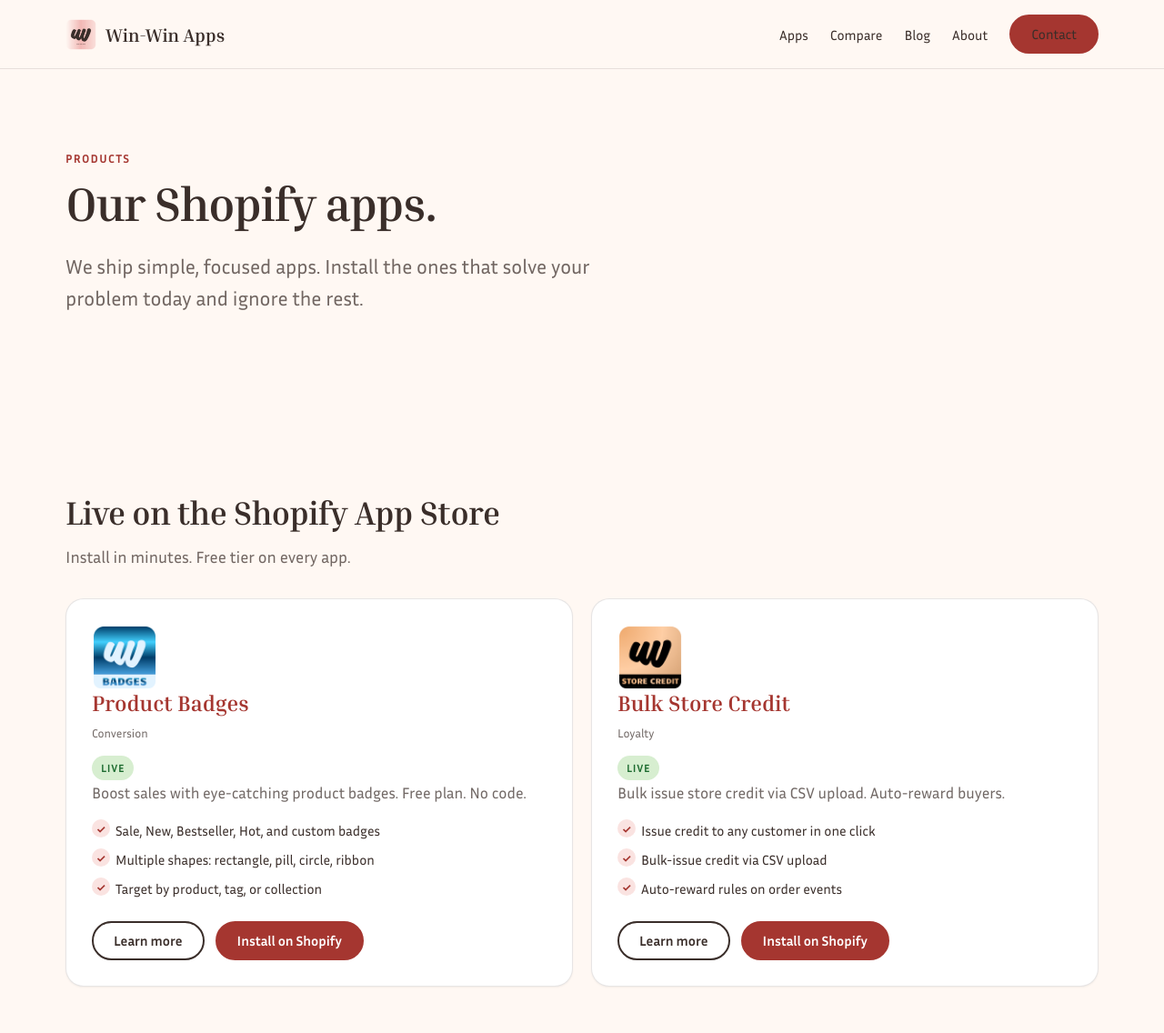
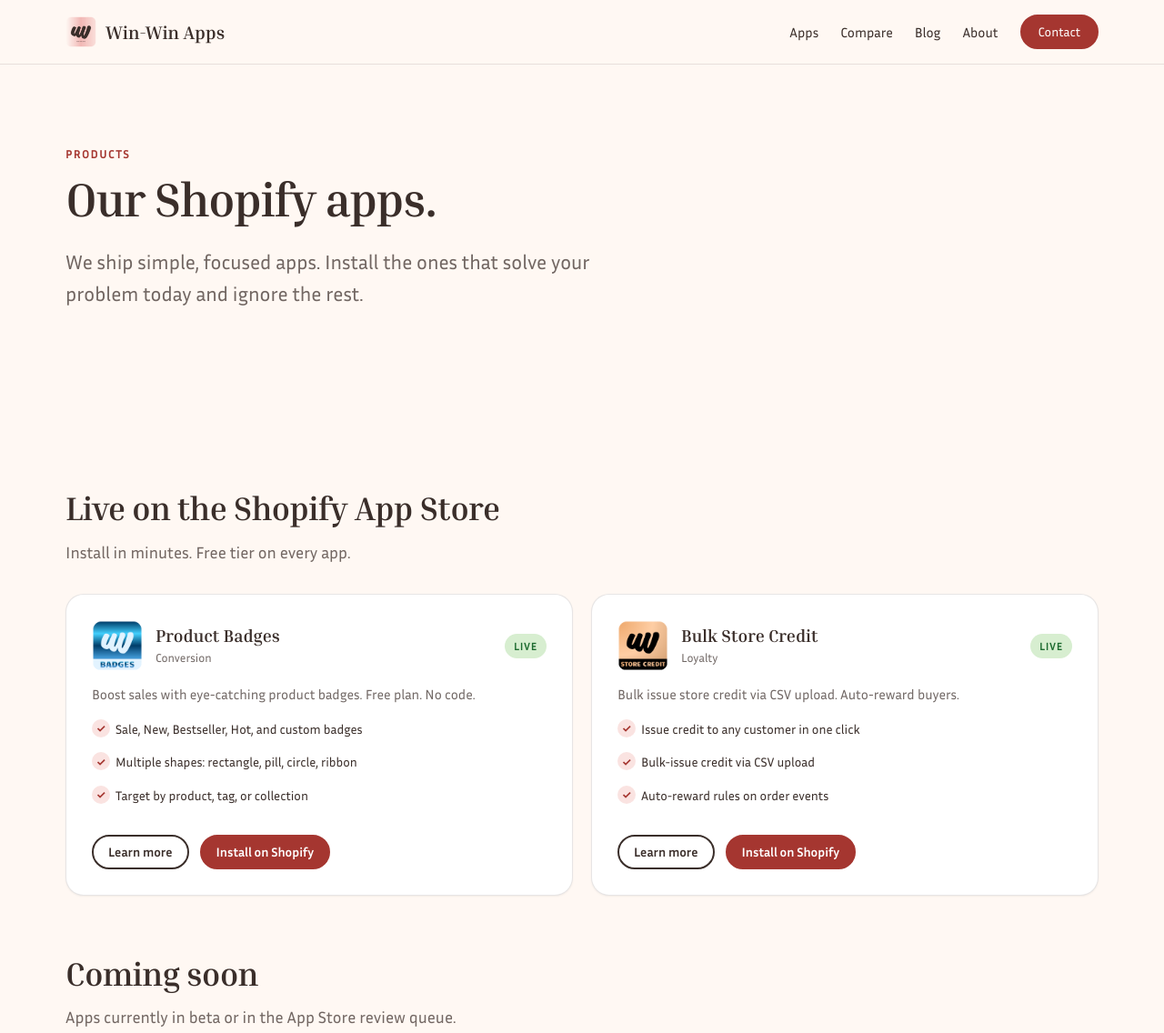
Before and after one commit to omarshahban/wwapps-website, an Astro site: page /apps in a window 1280 px wide. Shown: the top 1136 px of the page at 91% size. Built offline with nearby package versions, Linux system fonts and the light colour scheme; Astro itself is replaced by a stand-in of ours.

Commit message:
designer lens pass 1: contact button contrast, 4-item grid, app card styles

```diff
--- a/src/content/config.ts
+++ b/src/content/config.ts
@@ -77,7 +77,9 @@
     title: z.string(),
     description: z.string(),
     ourApp: z.string(),
+    ourAppSlug: z.string().optional(),
     competitor: z.string(),
+    competitorUrl: z.string().url().optional(),
     publishedAt: z.coerce.date(),
     updatedAt: z.coerce.date(),
     verdictSummary: z.string(),
--- a/src/pages/apps/index.astro
+++ b/src/pages/apps/index.astro
@@ -30,7 +30,7 @@
             <h2>Live on the Shopify App Store</h2>
             <p>Install in minutes. Free tier on every app.</p>
           </div>
-          <div class="grid">
+          <div class={liveApps.length === 4 ? "grid-4" : "grid"}>
             {liveApps.map(app => <AppCard app={app} />)}
           </div>
         </>
@@ -41,7 +41,7 @@
             <h2>Coming soon</h2>
             <p>Apps currently in beta or in the App Store review queue.</p>
           </div>
-          <div class="grid">
+          <div class={comingApps.length === 4 ? "grid-4" : "grid"}>
             {comingApps.map(app => <AppCard app={app} />)}
           </div>
         </div>
--- a/src/pages/index.astro
+++ b/src/pages/index.astro
@@ -54,7 +54,7 @@
         <h2>Pick the one that solves your problem today.</h2>
         <p>Each app does one job. Install one, a few, or all of them.</p>
       </div>
-      <div class="grid">
+      <div class={apps.length === 4 ? "grid-4" : "grid"}>
         {apps.map(app => <AppCard app={app} />)}
       </div>
     </div>
--- a/src/styles/global.css
+++ b/src/styles/global.css
@@ -192,6 +192,8 @@
   font-size: 15px;
 }
 .site-nav a:hover { color: var(--color-blush-deep); text-decoration: none; }
+.site-nav a.btn-primary { color: var(--color-white); padding: 10px 18px; font-size: 14px; }
+.site-nav a.btn-primary:hover { color: var(--color-white); background: var(--color-blush-deep-hover); }
 .nav-toggle {
   display: none;
   background: transparent;
@@ -291,6 +293,9 @@
 }
 .grid-2 { grid-template-columns: 1fr; gap: 20px; }
 .grid-3 { grid-template-columns: 1fr; gap: 20px; }
+.grid-4 { display: grid; gap: 20px; grid-template-columns: 1fr; }
+@media (min-width: 640px) { .grid-4 { grid-template-columns: repeat(2, 1fr); } }
+@media (min-width: 1100px) { .grid-4 { grid-template-columns: repeat(4, 1fr); } }
 .card {
   background: var(--color-white);
   border: 1px solid var(--color-brown-outline);
@@ -309,6 +314,35 @@
 .card .card-meta { font-size: 13px; color: var(--color-brown-secondary); margin-bottom: 12px; }
 .card p { color: var(--color-brown-secondary); margin-bottom: 16px; flex: 1; }
 .card .card-actions { display: flex; gap: 12px; flex-wrap: wrap; }
+
+/* ========== App card (extends .card) ========== */
+.app-card-head {
+  display: flex;
+  align-items: center;
+  gap: 14px;
+  margin-bottom: 14px;
+}
+.app-card-logo {
+  width: 56px;
+  height: 56px;
+  border-radius: 12px;
+  flex: none;
+  object-fit: cover;
+}
+.app-card-head-text { flex: 1; min-width: 0; }
+.app-card-head-text h3 { margin: 0 0 2px; font-size: 19px; line-height: 1.25; }
+.app-card-head-text h3 a { color: var(--color-dark-brown); }
+.app-card-head-text h3 a:hover { color: var(--color-blush-deep); text-decoration: none; }
+.app-card-head-text .card-meta { margin: 0; }
+.app-card-tagline {
+  color: var(--color-brown-secondary);
+  margin: 0 0 14px;
+  font-size: 15px;
+  line-height: 1.5;
+}
+.app-card .checklist { margin-bottom: 18px; }
+.app-card .checklist li { font-size: 14px; padding-bottom: 6px; }
+.app-card .card-actions .btn { padding: 10px 16px; font-size: 14px; }
 
 .checklist {
   list-style: none;
```
